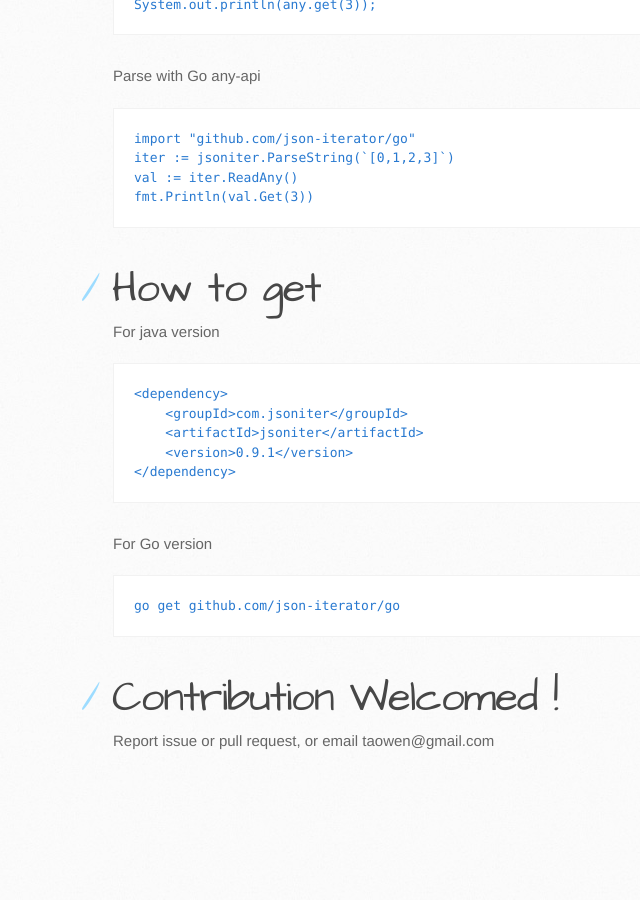
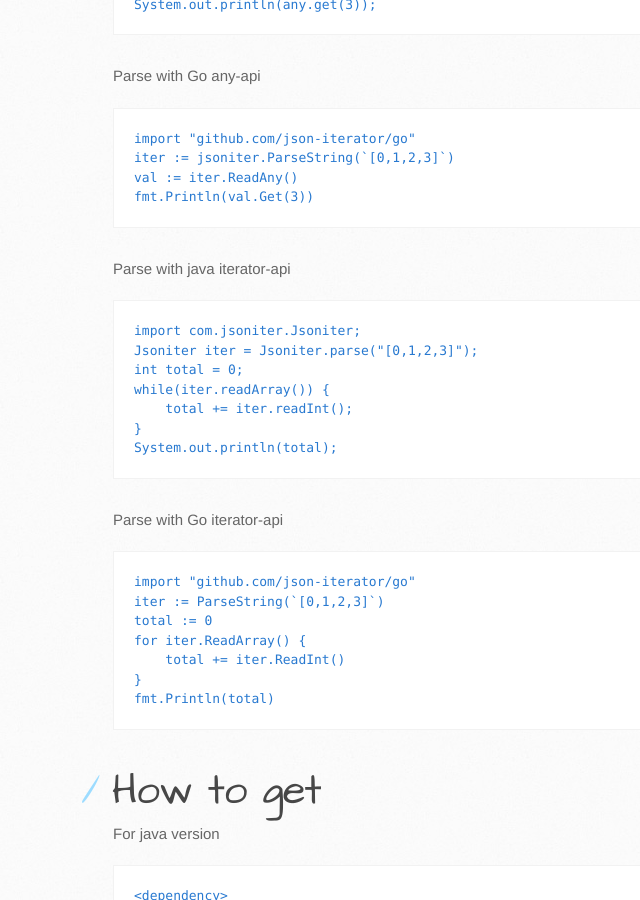
Before and after one commit to json-iterator/json-iterator.github.io, a Jekyll site: the page built from index.md, in a window 1280 px wide and 900 px high, scrolled down 1145 px. Shown: the whole window, without its empty margins (57-697 px from the left). Built offline with Jekyll 4.4.1, drawn with Linux system fonts in a browser that asks for light colours; comment, search, counter and statistics services are not loaded; before the commit the page ends 1940 px from its top, so only the background shows below that.

Commit message:
Update index.md

````diff
--- a/index.md
+++ b/index.md
@@ -52,6 +52,30 @@ val := iter.ReadAny()
 fmt.Println(val.Get(3))
 ```
 
+Parse with java iterator-api
+
+```java
+import com.jsoniter.Jsoniter;
+Jsoniter iter = Jsoniter.parse("[0,1,2,3]");
+int total = 0;
+while(iter.readArray()) {
+    total += iter.readInt();
+}
+System.out.println(total);
+```
+
+Parse with Go iterator-api
+
+```go
+import "github.com/json-iterator/go"
+iter := ParseString(`[0,1,2,3]`)
+total := 0
+for iter.ReadArray() {
+    total += iter.ReadInt()
+}
+fmt.Println(total)
+```
+
 # How to get
 
 For java version
````
